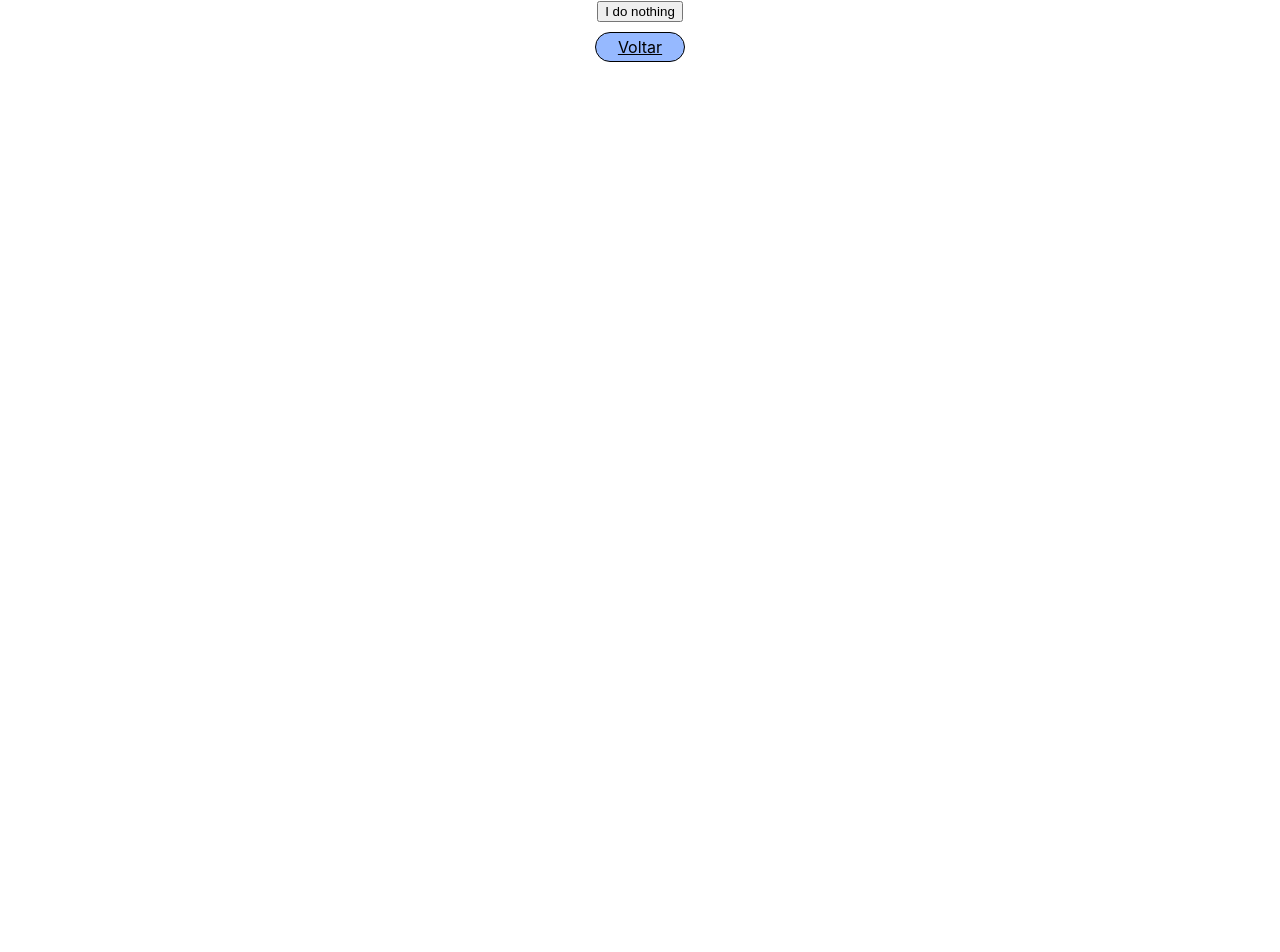
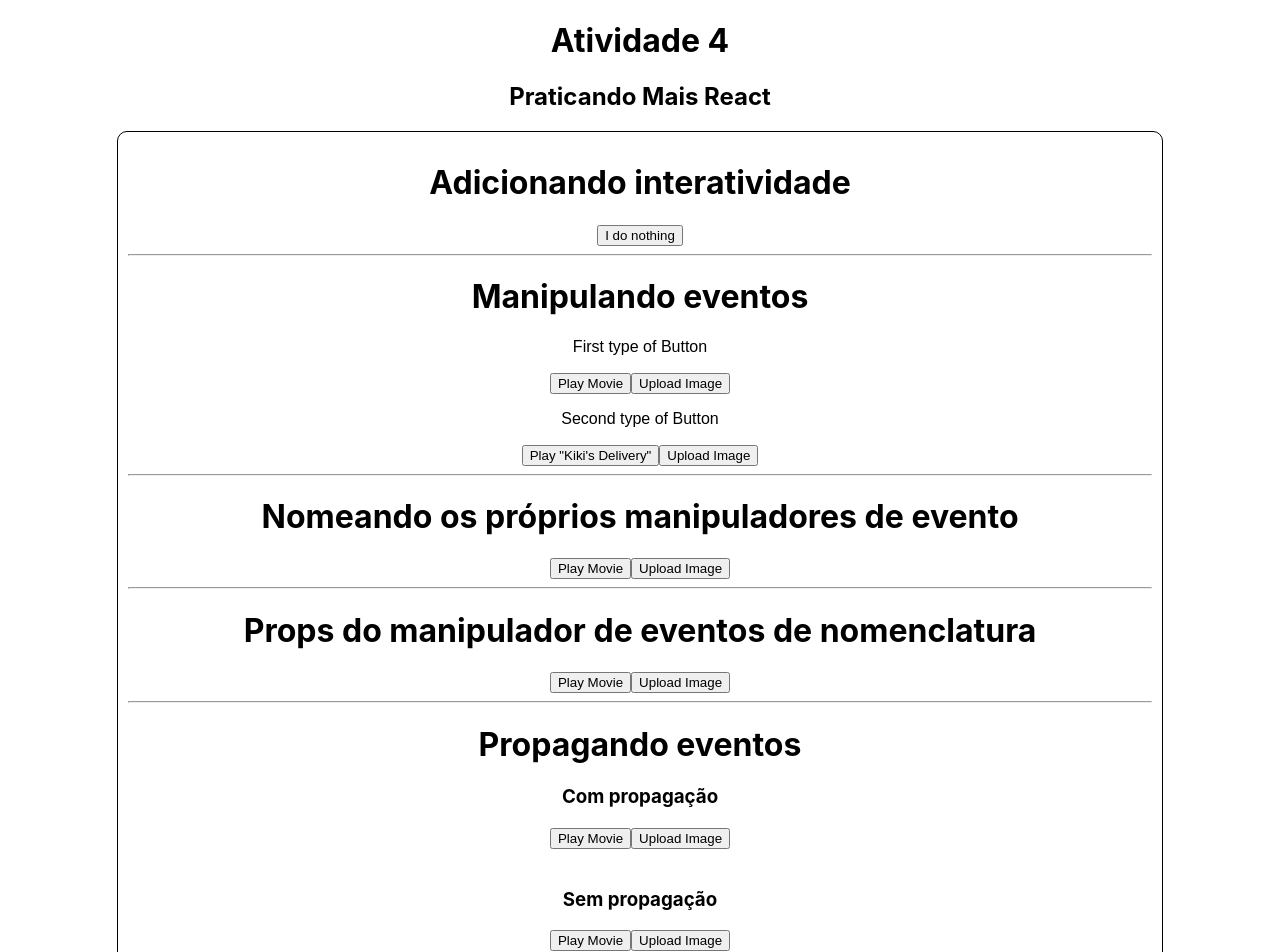
Before and after one commit to AlexusBrat/Atividades-REACT-p2, a React (Create React App) app: page /Atividade4 in a window 1280 px wide. Shown: the top 952 px of the page. Before the commit the page ends 800 px from the top, so only its background shows below. Built offline with nearby package versions, Linux system fonts and the light colour scheme.

Commit message:
atualização dos testes da atividade4

```diff
--- a/src/Routes/Atividade3.js
+++ b/src/Routes/Atividade3.js
@@ -65,7 +65,7 @@
 export default function PraticarReact() {
 
     return (
-        <div>
+        <>
             <h1>Atividade 3</h1>
             <h2>Praticando REACT</h2>
             <div className='corpo-atividade' style={{textAlign:'start'}}>
@@ -191,6 +191,6 @@
             <div className='btn-voltar'>
                 <Link to="/">Voltar</Link>
             </div>
-        </div>
+        </>
     )
 }
--- a/src/Routes/Atividade4.js
+++ b/src/Routes/Atividade4.js
@@ -1,15 +1,51 @@
 import {Link } from 'react-router-dom';
 import InteractiveButtons from '../functions/InteractiveButtons';
+import { ToolBar, ButtonOnSmash, GenericToolBar, PropagationToolBar } from '../functions/InteractiveButtons';
+import Forms from '../functions/Forms';
 
 export default function Atividade4() {
 
     return(
-        <div>
-            <InteractiveButtons />
+        <>
+            <h1>Atividade 4</h1>
+            <h2>Praticando Mais React</h2>
+            <div className='corpo-atividade'>
+                <h1>Adicionando interatividade</h1>
+                <InteractiveButtons />
+                <hr />
+
+                <h1>Manipulando eventos</h1>
+                <ToolBar />
+                <hr />
+
+                <h1>Nomeando os próprios manipuladores de evento</h1>
+                <ButtonOnSmash onSmash={() => { alert(`Playing!!!`) }}>
+                    Play Movie
+                </ButtonOnSmash>
+                <ButtonOnSmash onSmash={() => { alert(`Uploading!!!`) }}>
+                    Upload Image
+                </ButtonOnSmash>
+                <hr />
+
+                <h1>Props do manipulador de eventos de nomenclatura</h1>
+                <GenericToolBar />
+                <hr />
+
+                <h1>Propagando eventos</h1>
+                <PropagationToolBar />
+                <hr />
+
+                <h1>Formulários</h1>
+                <Forms />
+
+
+
+            </div>
+
             <div className='btn-voltar'>
                 <Link to="/">Voltar</Link>
             </div>
-        </div>
+        </>
     )
 
 }
--- /dev/null
+++ b/src/functions/Forms.js
@@ -0,0 +1,12 @@
+export default function SingUp() {
+    return (
+        <form onSubmit={e => {
+            e.preventDefault();
+            alert('Submiting');
+        }}>
+            <label>Campo 1: </label>
+            <input />
+            <button>Send</button>
+        </form>
+    )
+}
--- a/src/functions/InteractiveButtons.js
+++ b/src/functions/InteractiveButtons.js
@@ -1,7 +1,7 @@
 export default function Button() {
 
     function hancdleClick(){
-        alert("OI");
+        alert("You clicked me!");
     }
     return (
         <>
@@ -9,3 +9,128 @@
         </>
     )
 }
+
+function AlertButton({message, children}) {
+    return (
+        <button onClick={() => alert(message)}>
+            {children}
+        </button>
+    )
+}
+
+function PlayButton({ movieName }) {
+    function handlePlayClick() {
+        alert(`Playing ${movieName}!!`);
+    }
+
+    return (
+        <button onClick={handlePlayClick}>
+            Play "{movieName}"
+        </button>
+    )
+}
+
+function UploadButton() {
+    return (
+        <button onClick={() => alert('Uploading!!')}>
+            Upload Image
+        </button>
+    )
+}
+
+export function ButtonOnSmash({ onSmash, children }) {
+    return(
+        <button onClick={onSmash} >
+            {children}
+        </button>
+    )
+}
+
+function GenericButton({ onSmash, children }) {
+    return(
+        <>
+            <button onClick={onSmash}>
+                {children}
+            </button>
+        </>
+    )
+}
+
+function NoPropagationButton ({ onClick, children }) {
+    return (
+        <>
+            <button onClick={e => {
+                e.stopPropagation();
+                onClick();
+            }} >
+                {children}
+            </button>
+        </>
+    )
+}
+
+export function PropagationToolBar() {
+    return (
+        <div>
+            <h3>Com propagação</h3>
+            <div className="toolbar"  onClick={() => {
+            alert("You Clicked on the toolbar!!")
+            }}>
+                <button onClick={() => alert('Playing!!!!')}>
+                    Play Movie
+                </button>
+                <button onClick={() => alert('Uploading!!!!')}>
+                    Upload Image
+                </button>
+            </div>
+
+            <br />
+
+            <h3>Sem propagação</h3>
+            <div className="toolbar"  onClick={() => {
+                alert("You Clicked on the toolbar!!")
+            }}>
+                <NoPropagationButton onClick={() => alert('Playing!!!!')}>
+                    Play Movie
+                </NoPropagationButton>
+                <NoPropagationButton onClick={() => alert('Uploading!!!!')}>
+                    Upload Image
+                </NoPropagationButton>
+
+            </div>
+        </div>
+    )
+}
+
+export function GenericToolBar(){
+    return(
+        <div>
+            <GenericButton onSmash={() => alert('Playing!!!!')}>
+                Play Movie
+            </GenericButton>
+            <GenericButton onSmash={() => alert('Uploading!!!!')}>
+                Upload Image
+            </GenericButton>
+        </div>
+    )
+}
+
+export function ToolBar() {
+    return (
+        <>
+            <p>First type of Button</p>
+            <AlertButton message='Playing!'>
+                Play Movie
+            </AlertButton>
+            <AlertButton message='Uploading!'>
+                Upload Image
+            </AlertButton>
+
+            <br />
+
+            <p>Second type of Button</p>
+            <PlayButton movieName={`Kiki's Delivery`} />
+            <UploadButton />
+        </>
+    )
+}
```
Also changed, not shown: src/Routes/Sculture.js (added, +73 -0 lines).
